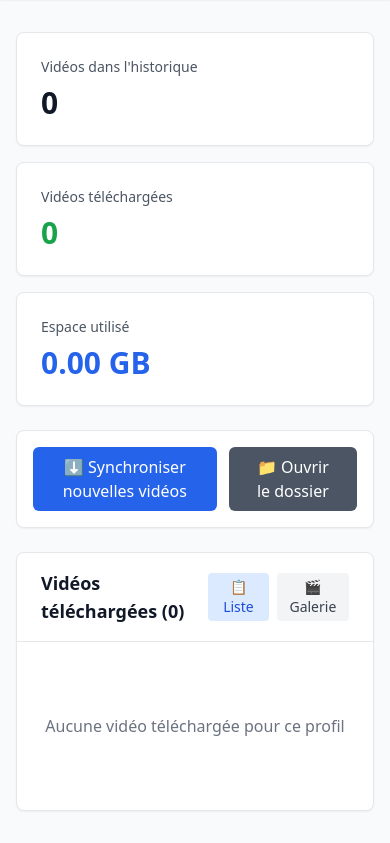
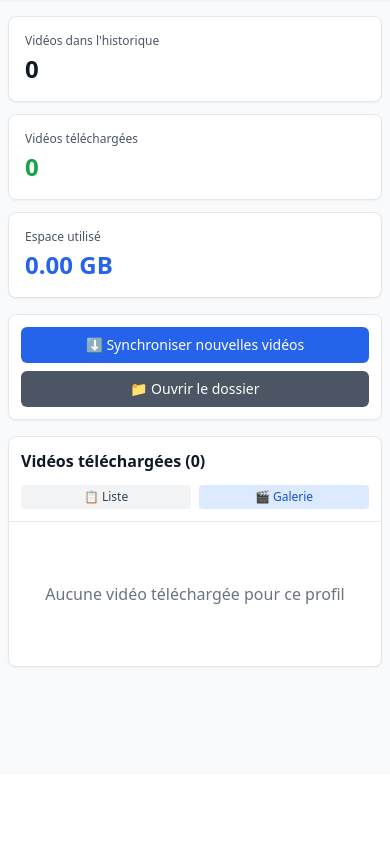
Before and after one commit to abduoqb/tiktok-downloader, a Flask app: a page that uses templates/profile.html in a window 390 px wide. Shown: the part 69-912 px from the top of the page. After the commit the page ends 737 px from the top, so only its background shows below. Run offline with Flask 3, Linux system fonts and the light colour scheme; some libraries are stand-ins or nearby versions.

Commit message:
Changement du codec par default & peaufinnages

```diff
--- a/main.py
+++ b/main.py
@@ -233,6 +233,18 @@ def organize_slideshow(output_dir, video_id):
 
         print(f"Slideshow organized in: {folder_path}")
 
+def sanitize_filename(filename):
+    """Clean filename by removing problematic characters"""
+    import re
+    # Remove or replace problematic characters
+    # Keep only: alphanumeric, dash, underscore, dot, brackets
+    filename = re.sub(r'[^\w\-_\.\[\]\(\)]', '_', filename)
+    # Remove multiple consecutive underscores
+    filename = re.sub(r'_+', '_', filename)
+    # Remove leading/trailing underscores
+    filename = filename.strip('_')
+    return filename
+
 def download_video(video_url, username, video_id, retries=3):
     """Downloads a single video using yt-dlp into the user's directory with retry logic."""
     output_dir = get_user_dir(username)
@@ -240,12 +252,14 @@ def download_video(video_url, username, video_id, retries=3):
         os.makedirs(output_dir)
 
     ydl_opts = {
-        'outtmpl': f'{output_dir}/%(upload_date)s_%(title).50s_[%(id)s].%(ext)s',
+        'outtmpl': f'{output_dir}/%(upload_date)s_%(id)s.%(ext)s',
+        'format': 'bestvideo[vcodec^=avc1]+bestaudio/best[vcodec^=avc1]/best',
         'quiet': False,
         'ignoreerrors': True,
         'restrictfilenames': True,
-        'writeallthumbnails': True,  # Download all slideshow images
-        # Don't specify format - let yt-dlp download best available
+        'writeallthumbnails': True,
+        # Force H.264 (avc1) codec for universal browser compatibility
+        # Falls back to best available if H.264 not available
     }
 
     for attempt in range(retries):
@@ -253,27 +267,33 @@ def download_video(video_url, username, video_id, retries=3):
             with yt_dlp.YoutubeDL(ydl_opts) as ydl:
                 ydl.download([video_url])
 
-            # Post-process: Clean up duplicate IDs in filename
+            # Post-process: Rename to include username
             import glob
-            import re
 
-            # Find file with this video ID
-            pattern = f'{output_dir}/*[{video_id}]*'
+            # Find file with this video ID (just downloaded)
+            pattern = f'{output_dir}/*{video_id}*'
             files = glob.glob(pattern)
 
             for file_path in files:
                 if os.path.isfile(file_path):
                     old_name = os.path.basename(file_path)
-                    # Remove patterns like "TikTok_video_7574449625948491030" before the bracketed ID
-                    # Pattern: remove "TikTok_video_XXXXX_" if XXXXX matches the bracketed ID
-                    new_name = re.sub(rf'TikTok_video_{video_id}_(\[{video_id}\])', r'\1', old_name)
-                    # Also remove trailing underscores before brackets
-                    new_name = re.sub(r'_+(\[)', r'\1', new_name)
+                    # Extract date and extension
+                    # Format: YYYYMMDD_ID.ext -> YYYYMMDD_username_ID.ext
+                    parts = old_name.split('_')
+                    if len(parts) >= 2:
+                        date_part = parts[0]
+                        # Last part has ID.ext
+                        id_and_ext = '_'.join(parts[1:])
+                        new_name = f"{date_part}_{username}_{id_and_ext}"
+                        new_name = sanitize_filename(new_name)
 
-                    if new_name != old_name:
-                        new_path = os.path.join(output_dir, new_name)
-                        os.rename(file_path, new_path)
-                        print(f"Renamed: {old_name} → {new_name}")
+                        if new_name != old_name:
+                            new_path = os.path.join(output_dir, new_name)
+                            try:
+                                os.rename(file_path, new_path)
+                                print(f"Renamed: {old_name} → {new_name}")
+                            except Exception as e:
+                                print(f"Could not rename: {e}")
 
             # Post-process: organize slideshows
             organize_slideshow(output_dir, video_id)
--- a/templates/profile.html
+++ b/templates/profile.html
@@ -25,38 +25,38 @@
     </header>
 
     <!-- Main Content -->
-    <main class="max-w-7xl mx-auto px-4 sm:px-6 lg:px-8 py-8">
+    <main class="max-w-7xl mx-auto px-2 sm:px-4 lg:px-8 py-4 sm:py-8">
 
         <!-- Profile Stats -->
-        <div class="grid grid-cols-1 md:grid-cols-3 gap-4 mb-6">
-            <div class="bg-white rounded-lg shadow-sm border border-gray-200 p-6">
-                <div class="text-sm font-medium text-gray-600">Vidéos dans l'historique</div>
-                <div class="text-3xl font-bold text-gray-900 mt-2">{{ profile.video_count }}</div>
+        <div class="grid grid-cols-1 sm:grid-cols-2 lg:grid-cols-3 gap-3 sm:gap-4 mb-4 sm:mb-6">
+            <div class="bg-white rounded-lg shadow-sm border border-gray-200 p-4 sm:p-6">
+                <div class="text-xs sm:text-sm font-medium text-gray-600">Vidéos dans l'historique</div>
+                <div class="text-2xl sm:text-3xl font-bold text-gray-900 mt-1 sm:mt-2">{{ profile.video_count }}</div>
             </div>
-            <div class="bg-white rounded-lg shadow-sm border border-gray-200 p-6">
-                <div class="text-sm font-medium text-gray-600">Vidéos téléchargées</div>
-                <div class="text-3xl font-bold text-green-600 mt-2">{{ profile.downloaded_count }}</div>
+            <div class="bg-white rounded-lg shadow-sm border border-gray-200 p-4 sm:p-6">
+                <div class="text-xs sm:text-sm font-medium text-gray-600">Vidéos téléchargées</div>
+                <div class="text-2xl sm:text-3xl font-bold text-green-600 mt-1 sm:mt-2">{{ profile.downloaded_count }}</div>
             </div>
-            <div class="bg-white rounded-lg shadow-sm border border-gray-200 p-6">
-                <div class="text-sm font-medium text-gray-600">Espace utilisé</div>
-                <div class="text-3xl font-bold text-blue-600 mt-2">
+            <div class="bg-white rounded-lg shadow-sm border border-gray-200 p-4 sm:p-6">
+                <div class="text-xs sm:text-sm font-medium text-gray-600">Espace utilisé</div>
+                <div class="text-2xl sm:text-3xl font-bold text-blue-600 mt-1 sm:mt-2">
                     {{ "%.2f"|format(profile.videos|sum(attribute='size')|default(0) / (1024**3)) }} GB
                 </div>
             </div>
         </div>
 
         <!-- Actions -->
-        <div class="bg-white rounded-lg shadow-sm border border-gray-200 p-4 mb-6">
-            <div class="flex gap-3">
+        <div class="bg-white rounded-lg shadow-sm border border-gray-200 p-3 sm:p-4 mb-4 sm:mb-6">
+            <div class="flex flex-col sm:flex-row gap-2 sm:gap-3">
                 <button
                     onclick="syncProfile()"
-                    class="px-6 py-2 bg-blue-600 text-white rounded-md hover:bg-blue-700"
+                    class="px-4 sm:px-6 py-2 bg-blue-600 text-white rounded-md hover:bg-blue-700 text-sm sm:text-base w-full sm:w-auto"
                 >
                     ⬇️ Synchroniser nouvelles vidéos
                 </button>
                 <button
                     onclick="openFolder()"
-                    class="px-6 py-2 bg-gray-600 text-white rounded-md hover:bg-gray-700"
+                    class="px-4 sm:px-6 py-2 bg-gray-600 text-white rounded-md hover:bg-gray-700 text-sm sm:text-base w-full sm:w-auto"
                 >
                     📁 Ouvrir le dossier
                 </button>
@@ -66,21 +66,21 @@
 
         <!-- Videos List -->
         <div class="bg-white rounded-lg shadow-sm border border-gray-200">
-            <div class="px-6 py-4 border-b border-gray-200">
-                <div class="flex justify-between items-center">
-                    <h2 class="text-lg font-semibold text-gray-900">Vidéos téléchargées ({{ profile.videos|length }})</h2>
+            <div class="px-3 sm:px-6 py-3 sm:py-4 border-b border-gray-200">
+                <div class="flex flex-col sm:flex-row sm:justify-between sm:items-center gap-3">
+                    <h2 class="text-base sm:text-lg font-semibold text-gray-900">Vidéos téléchargées ({{ profile.videos|length }})</h2>
                     <div class="flex gap-2">
                         <button
                             onclick="viewMode = 'list'; renderVideos()"
                             id="listViewBtn"
-                            class="px-3 py-1 text-sm bg-blue-100 text-blue-700 rounded"
+                            class="px-3 py-1 text-xs sm:text-sm bg-gray-100 text-gray-700 rounded flex-1 sm:flex-none"
                         >
                             📋 Liste
                         </button>
                         <button
                             onclick="viewMode = 'grid'; renderVideos()"
                             id="gridViewBtn"
-                            class="px-3 py-1 text-sm bg-gray-100 text-gray-700 rounded"
+                            class="px-3 py-1 text-xs sm:text-sm bg-blue-100 text-blue-700 rounded flex-1 sm:flex-none"
                         >
                             🎬 Galerie
                         </button>
@@ -88,45 +88,61 @@
                 </div>
             </div>
 
-            <div id="videosContainer" class="p-6">
+            <div id="videosContainer" class="p-3 sm:p-6">
                 {% if profile.videos %}
-                    <!-- List View (default) -->
-                    <div id="listView" class="space-y-3">
+                    <!-- List View -->
+                    <div id="listView" class="hidden space-y-2 sm:space-y-3">
                         {% for video in profile.videos %}
-                        <div class="flex items-center justify-between p-4 border border-gray-200 rounded-lg hover:bg-gray-50">
-                            <div class="flex-1">
-                                <div class="font-medium text-gray-900">{{ video.filename }}</div>
-                                <div class="text-sm text-gray-600 mt-1">
+                        <div class="border border-gray-200 rounded-lg overflow-hidden">
+                            <div class="flex flex-col sm:flex-row sm:items-center sm:justify-between p-3 sm:p-4 hover:bg-gray-50">
+                                <div class="flex-1 mb-3 sm:mb-0">
+                                    <div class="font-medium text-sm sm:text-base text-gray-900 break-all">{{ video.filename }}</div>
+                                    <div class="text-xs sm:text-sm text-gray-600 mt-1">
                                         {{ video.date }} • {{ video.size_mb }} MB
                                     </div>
                                 </div>
-                            <div class="flex gap-2">
+                                <div class="flex flex-col sm:flex-row gap-2 sm:gap-2">
                                     <button
-                                    onclick="playVideoInline('{{ video.filename }}')"
-                                    class="px-3 py-1 text-sm bg-blue-100 text-blue-700 rounded hover:bg-blue-200"
+                                        onclick="toggleVideoInList(this, '{{ video.filename }}')"
+                                        class="px-3 py-1.5 sm:py-1 text-xs sm:text-sm bg-blue-100 text-blue-700 rounded hover:bg-blue-200 w-full sm:w-auto"
                                     >
                                         🎬 Lire
                                     </button>
                                     <a
                                         href="/video/{{ profile.username }}/{{ video.filename }}"
                                         download="{{ video.filename }}"
-                                    class="px-3 py-1 text-sm bg-green-100 text-green-700 rounded hover:bg-green-200"
+                                        class="px-3 py-1.5 sm:py-1 text-xs sm:text-sm bg-green-100 text-green-700 rounded hover:bg-green-200 text-center w-full sm:w-auto"
                                     >
                                         ⬇️ Télécharger
                                     </a>
                                     <button
-                                    onclick="copyFilePath('{{ video.filename }}')"
-                                    class="px-3 py-1 text-sm bg-gray-100 text-gray-700 rounded hover:bg-gray-200"
+                                        onclick="deleteVideo('{{ video.filename }}')"
+                                        class="px-3 py-1.5 sm:py-1 text-xs sm:text-sm bg-red-100 text-red-700 rounded hover:bg-red-200 w-full sm:w-auto"
                                     >
-                                    📋 Copier
+                                        🗑️ Supprimer
                                     </button>
+                                </div>
+                            </div>
+                            <!-- Video player container (hidden by default) -->
+                            <div class="video-player-container hidden border-t border-gray-200 bg-black p-2 sm:p-4">
+                                <div class="max-w-md mx-auto">
+                                    <video
+                                        class="w-full rounded"
+                                        controls
+                                        preload="metadata"
+                                        src="/video/{{ profile.username }}/{{ video.filename }}"
+                                        style="object-fit: contain; max-height: 80vh;"
+                                    >
+                                        Votre navigateur ne supporte pas la lecture vidéo.
+                                    </video>
+                                </div>
                             </div>
                         </div>
                         {% endfor %}
                     </div>
 
-                    <!-- Gallery View (hidden by default) -->
-                    <div id="galleryView" class="hidden grid grid-cols-2 md:grid-cols-3 lg:grid-cols-4 gap-4">
+                    <!-- Gallery View (default) -->
+                    <div id="galleryView" class="grid grid-cols-1 sm:grid-cols-2 md:grid-cols-3 lg:grid-cols-4 gap-3 sm:gap-4">
                         {% for video in profile.videos %}
                         <div class="video-card relative rounded-lg overflow-hidden border border-gray-200 hover:border-blue-400 transition group">
                             <!-- Video Player -->
@@ -143,12 +159,12 @@
                                 </video>
 
                                 <!-- Download button overlay -->
-                                <div class="absolute top-2 right-2 opacity-0 group-hover:opacity-100 transition-opacity z-10">
+                                <div class="absolute top-2 right-2 opacity-100 sm:opacity-0 sm:group-hover:opacity-100 transition-opacity z-10">
                                     <a
                                         href="/video/{{ profile.username }}/{{ video.filename }}"
                                         download="{{ video.filename }}"
                                         onclick="event.stopPropagation()"
-                                        class="inline-block px-3 py-2 bg-white bg-opacity-90 text-gray-900 text-sm rounded-lg hover:bg-opacity-100 shadow-lg font-medium"
+                                        class="inline-block px-2 sm:px-3 py-1.5 sm:py-2 bg-white bg-opacity-90 text-gray-900 text-xs sm:text-sm rounded-lg hover:bg-opacity-100 shadow-lg font-medium"
                                     >
                                         ⬇️ Télécharger
                                     </a>
@@ -156,8 +172,8 @@
                             </div>
 
                             <!-- Video info -->
-                            <div class="p-3 bg-white">
-                                <h3 class="text-sm font-medium text-gray-900 truncate" title="{{ video.filename }}">
+                            <div class="p-2 sm:p-3 bg-white">
+                                <h3 class="text-xs sm:text-sm font-medium text-gray-900 truncate" title="{{ video.filename }}">
                                     {{ video.filename[:30] }}{% if video.filename|length > 30 %}...{% endif %}
                                 </h3>
                                 <p class="text-xs text-gray-600 mt-1">
@@ -194,7 +210,7 @@
     </main>
 
     <script>
-        let viewMode = 'list';
+        let viewMode = 'grid';
         const videos = {{ profile.videos|tojson }};
 
         async function syncProfile() {
@@ -235,11 +251,27 @@
             alert('Pour ouvrir le dossier:\ndownloads/{{ profile.username }}/');
         }
 
-        function copyFilePath(filename) {
-            const path = `downloads/{{ profile.username }}/${filename}`;
-            navigator.clipboard.writeText(path).then(() => {
-                alert('Chemin copié: ' + path);
+        async function deleteVideo(filename) {
+            if (!confirm(`Êtes-vous sûr de vouloir supprimer cette vidéo ?\n\n${filename}`)) {
+                return;
+            }
+
+            try {
+                const response = await fetch(`/api/video/{{ profile.username }}/${encodeURIComponent(filename)}/delete`, {
+                    method: 'DELETE'
                 });
+
+                const data = await response.json();
+
+                if (data.success) {
+                    alert(`Vidéo supprimée avec succès${data.video_id ? ' (ID: ' + data.video_id + ')' : ''}`);
+                    location.reload();
+                } else {
+                    alert('Erreur: ' + (data.error || 'Erreur inconnue'));
+                }
+            } catch (error) {
+                alert('Erreur: ' + error.message);
+            }
         }
 
         function renderVideos() {
@@ -256,6 +288,18 @@
 
                 // Pause all videos when switching to list view
                 pauseAllVideos();
+                // Close all inline video players
+                document.querySelectorAll('.video-player-container').forEach(container => {
+                    container.classList.add('hidden');
+                    const v = container.querySelector('video');
+                    if (v) v.pause();
+                });
+                // Reset all buttons
+                document.querySelectorAll('#listView button').forEach(btn => {
+                    if (btn.innerHTML.includes('⏸️')) {
+                        btn.innerHTML = '🎬 Lire';
+                    }
+                });
             } else {
                 listView.classList.add('hidden');
                 galleryView.classList.remove('hidden');
@@ -308,6 +352,36 @@
             });
         }
 
+        function toggleVideoInList(button, filename) {
+            // Find the video player container (sibling of the button's parent)
+            const listItem = button.closest('.border');
+            const playerContainer = listItem.querySelector('.video-player-container');
+            const video = playerContainer.querySelector('video');
+
+            // Close all other open video players
+            document.querySelectorAll('.video-player-container').forEach(container => {
+                if (container !== playerContainer) {
+                    container.classList.add('hidden');
+                    const v = container.querySelector('video');
+                    if (v) v.pause();
+                }
+            });
+
+            // Toggle current player
+            if (playerContainer.classList.contains('hidden')) {
+                playerContainer.classList.remove('hidden');
+                // Auto-play when opened
+                video.play();
+                // Change button text
+                button.innerHTML = '⏸️ Masquer';
+            } else {
+                playerContainer.classList.add('hidden');
+                video.pause();
+                // Reset button text
+                button.innerHTML = '🎬 Lire';
+            }
+        }
+
         function playVideoInline(filename) {
             // Switch to gallery view
             viewMode = 'grid';
```
Also changed, not shown: web_app.py (+77 -4 lines), README.md. Lines whose indentation alone changed are shown as unchanged.
